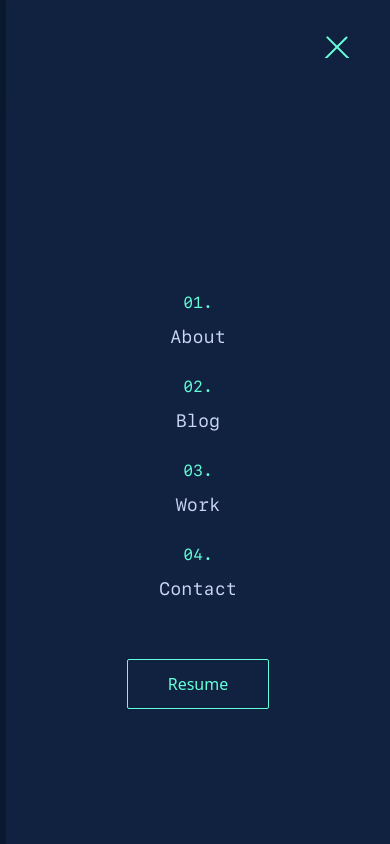
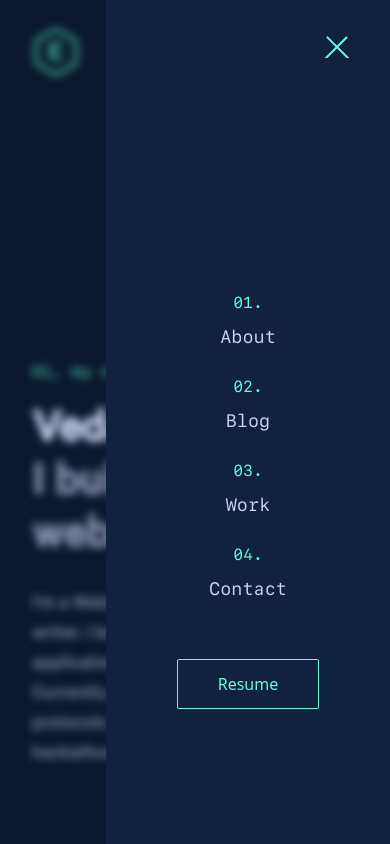
Before and after one commit to Envoy-VC/portfolio, a Next.js app: page / in a window 390 px wide. Both pictures are taken after a click on the element 336 px from the left and 52 px from the top of the page. Shown: the top 844 px of the page. Built offline with nearby package versions, Linux system fonts and the light colour scheme.

Commit message:
reduce sidebar width

```diff
--- a/components/sidebar/index.tsx
+++ b/components/sidebar/index.tsx
@@ -86,7 +86,7 @@ const Sidebar = () => {
 								delay: 0.5,
 							},
 						}}
-						className='fixed right-0 top-0 z-[11] h-screen w-full max-w-sm bg-[#112240]'
+						className='fixed right-0 top-0 z-[11] h-screen w-full max-w-[284px] bg-[#112240]'
 					>
 						<>
 							<div className='flex justify-end px-8 py-7 sm:px-12'>
```
